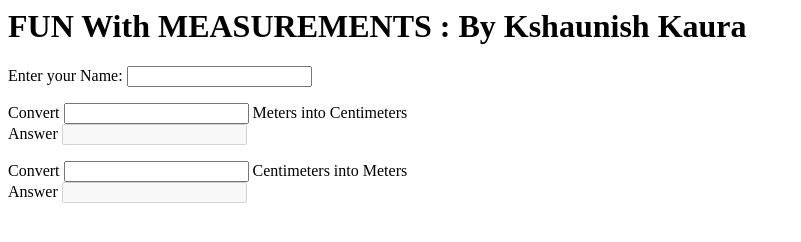
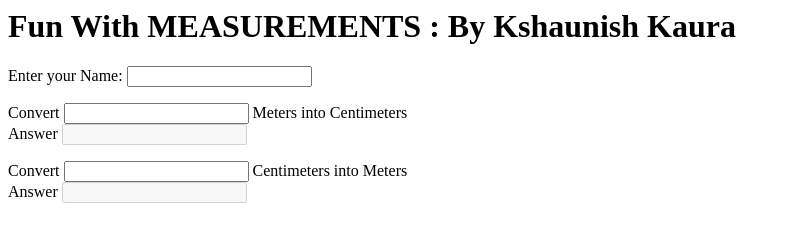
Before and after one commit to kshaunish-kaura/kshaunish-kaura.github.io, a plain HTML site: page index.html in a window 1280 px wide. Shown: the whole page, without its empty margins (0-801 px from the left). Drawn offline with Linux system fonts and the light colour scheme.

Commit message:
Update index.html

```diff
--- a/index.html
+++ b/index.html
@@ -27,7 +27,7 @@
 
 <body>
 
-<h1>FUN With MEASUREMENTS : By Kshaunish Kaura</h1>
+<h1>Fun With MEASUREMENTS : By Kshaunish Kaura</h1>
 
 <p>
 Enter your Name:
```
